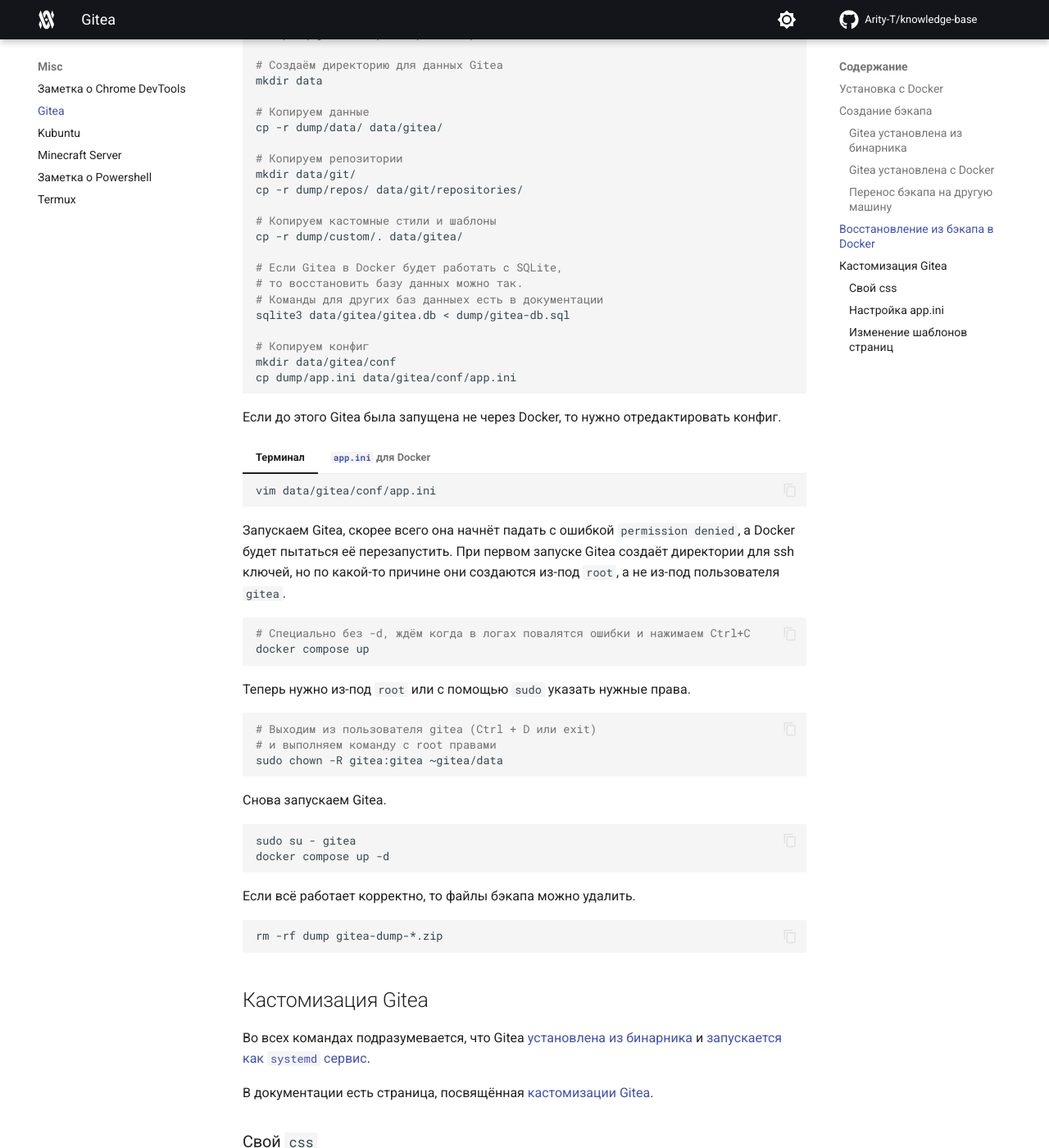
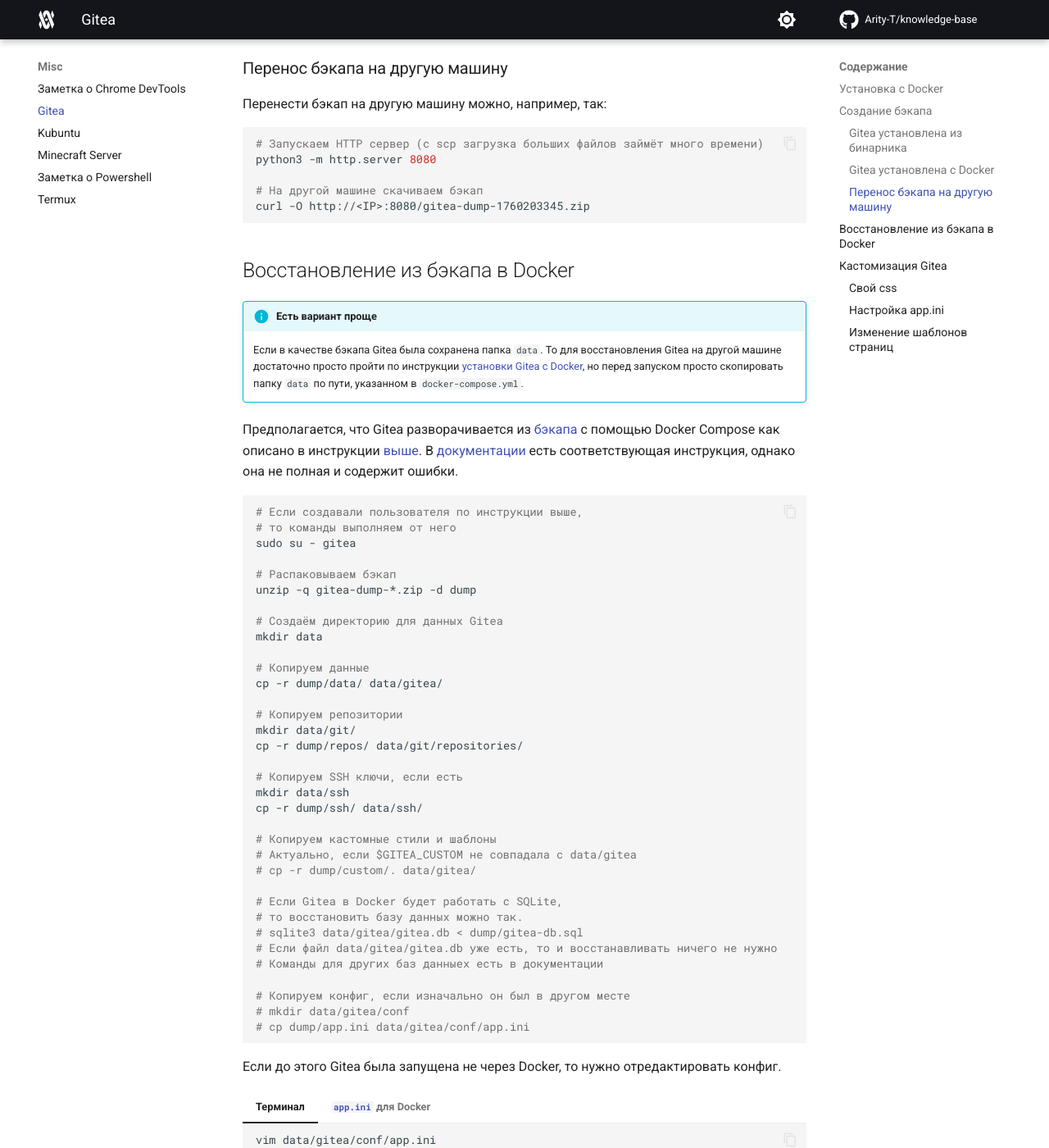
Before and after one commit to Arity-T/knowledge-base, an MkDocs documentation site: the page built from docs/misc/gitea.md, in a window 1280 px wide and 1400 px high, scrolled down 2726 px. Shown: the whole window at 82% size. Built offline with MkDocs 1.6.1 and Material for MkDocs 9.7.7, drawn with Linux system fonts in a browser that asks for light colours; comment, search, counter and statistics services are not loaded; some of the changed text lies outside the part shown.

Commit message:
Уточнил инструкции по бэкапу и переносу Gitea

````diff
--- a/docs/misc/gitea.md
+++ b/docs/misc/gitea.md
@@ -98,6 +98,36 @@
 
 ### Gitea установлена с Docker
 
+!!! info "Есть вариант проще"
+
+    Если Gitea запускается через Docker Compose, как показано в инструкции [выше](#установка-с-docker) и в качестве базы данных используется SQLite, то для создания полного бэкапа достаточно сохранить папку `data`. Её же достаточно перенести на другую машину при переезде.
+
+    ```sh
+    # Предварительно нужно остановить Gitea
+    sudo su - gitea
+    docker compose stop
+    exit
+
+    mkdir gitea-backup
+    cd gitea-backup
+
+    # Запускать надо с root правами, потому что некоторые файлы
+    # внутри волюма создаются из-под root
+    sudo tar -czf gitea-backup.tar.gz -C /home/gitea data
+    sudo chown $USER:$USER gitea-backup.tar.gz
+
+    # Опционально: можно зашифровать бэкап хотя бы просто паролем
+    gpg -c gitea-backup.tar.gz
+    rm gitea-backup.tar.gz
+
+    # Команда для расшифровки
+    # gpg -d gitea-backup.tar.gz.gpg > gitea-backup.tar.gz
+
+    # Перезапускаем Gitea
+    sudo su - gitea
+    docker compose up -d
+    ```
+
 Предполагается, что Gitea развёрнута с помощью Docker Compose как описано в инструкции [выше](#установка-с-docker).
 
 Подключаемся к контейнеру.
@@ -145,6 +175,11 @@
 
 ## Восстановление из бэкапа в Docker
 
+!!! info "Есть вариант проще"
+
+    Если в качестве бэкапа Gitea была сохранена папка `data`. То для восстановления Gitea на другой машине достаточно просто пройти по инструкции [установки Gitea с Docker](#установка-с-docker), но перед запуском просто скопировать папку `data` по пути, указанном в `docker-compose.yml`.
+
+
 Предполагается, что Gitea разворачивается из [бэкапа](#создание-бэкапа) с помощью Docker Compose как описано в инструкции [выше](#установка-с-docker). В [документации](https://docs.gitea.com/1.24/administration/backup-and-restore#using-docker-restore) есть соответствующая инструкция, однако она не полная и содержит ошибки.
 
 ```sh
@@ -165,17 +200,23 @@
 mkdir data/git/
 cp -r dump/repos/ data/git/repositories/
 
+# Копируем SSH ключи, если есть
+mkdir data/ssh
+cp -r dump/ssh/ data/ssh/
+
 # Копируем кастомные стили и шаблоны
-cp -r dump/custom/. data/gitea/
+# Актуально, если $GITEA_CUSTOM не совпадала с data/gitea
+# cp -r dump/custom/. data/gitea/
 
 # Если Gitea в Docker будет работать с SQLite,
 # то восстановить базу данных можно так.
+# sqlite3 data/gitea/gitea.db < dump/gitea-db.sql
+# Если файл data/gitea/gitea.db уже есть, то и восстанавливать ничего не нужно
 # Команды для других баз данныех есть в документации
-sqlite3 data/gitea/gitea.db < dump/gitea-db.sql
 
-# Копируем конфиг
-mkdir data/gitea/conf
-cp dump/app.ini data/gitea/conf/app.ini
+# Копируем конфиг, если изначально он был в другом месте
+# mkdir data/gitea/conf
+# cp dump/app.ini data/gitea/conf/app.ini
 ```
 
 Если до этого Gitea была запущена не через Docker, то нужно отредактировать конфиг.
````
